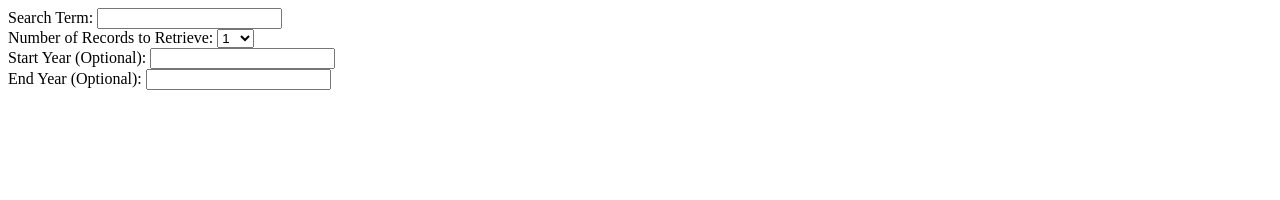
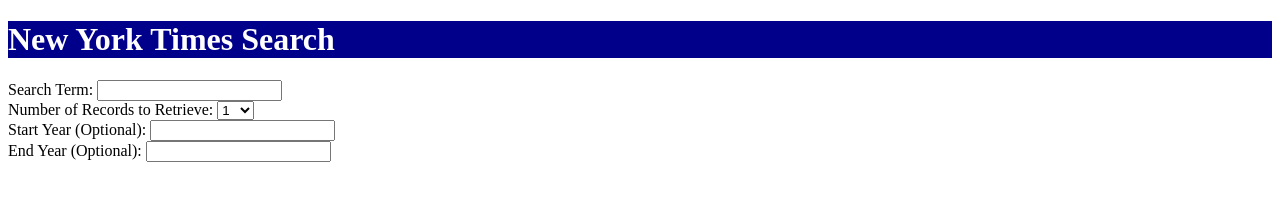
Before and after one commit to tashonasmith/NYTsearch, a plain HTML site: page index.html in a window 1280 px wide. Drawn offline with Linux system fonts and the light colour scheme.

Commit message:
linking field search

```diff
--- a/index.html
+++ b/index.html
@@ -4,11 +4,15 @@
 <head>
     <meta charset="UTF-8">
     <meta name="viewport" content="width=device-width, initial-scale=1.0">
+    <link rel="stylesheet" href="reset.css">
+    <link rel="stylesheet" href="style.css">
     <title>Document</title>
 </head>
 
 <body>
-    <div id="heading"></div>
+    <div id="heading">
+        <h1>New York Times Search</h1>
+    </div>
     <div id="searches">
         <div class="search">Search Term:
             <input type="text" class="" name="" id="search">
@@ -35,5 +39,5 @@
     </div>
 
 </body>
-
+<script src="javascript.js"></script>
 </html>
--- /dev/null
+++ b/style.css
@@ -0,0 +1,4 @@
+h1 {
+    background-color: darkblue;
+    color: white;
+}
```
